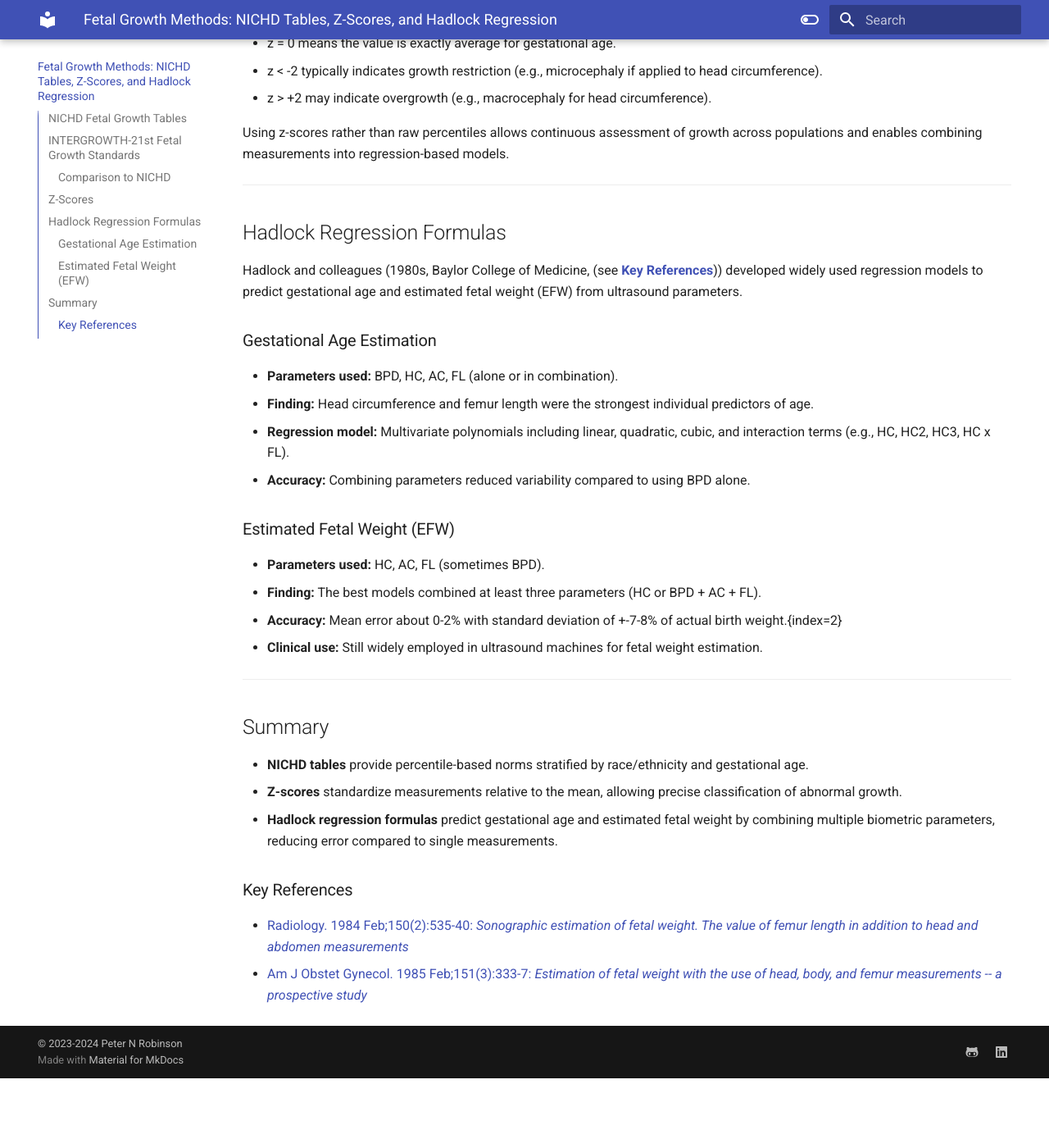
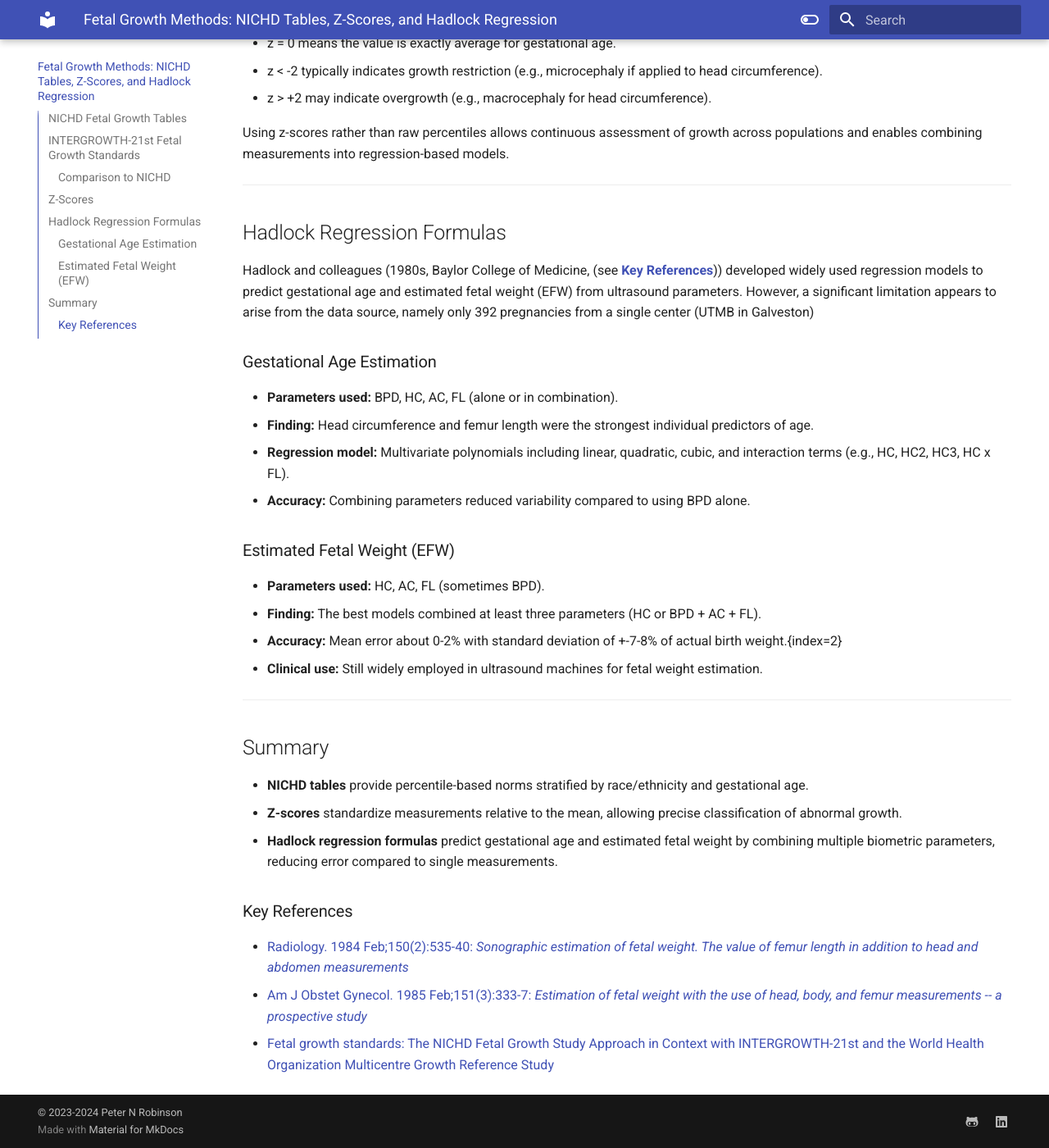
Before and after one commit to P2GX/prenatalppkt, an MkDocs documentation site: the page built from docs/fetal_growth_methods.md, in a window 1280 px wide and 1400 px high, scrolled down 1307 px. Shown: the whole window at 82% size. Built offline with MkDocs 1.6.1 and Material for MkDocs 9.7.7, drawn with Linux system fonts in a browser that asks for light colours; before the commit the page ends 2622 px from its top, so only the background shows below that.

Commit message:
add note on limitation of Hadlock's method

```diff
--- a/docs/fetal_growth_methods.md
+++ b/docs/fetal_growth_methods.md
@@ -51,7 +51,7 @@ Using z-scores rather than raw percentiles allows continuous assessment of growt
 ---
 
 ## Hadlock Regression Formulas
-Hadlock and colleagues (1980s, Baylor College of Medicine, (see [**Key References**](#key-references))) developed widely used regression models to predict gestational age and estimated fetal weight (EFW) from ultrasound parameters.
+Hadlock and colleagues (1980s, Baylor College of Medicine, (see [**Key References**](#key-references))) developed widely used regression models to predict gestational age and estimated fetal weight (EFW) from ultrasound parameters. However, a significant limitation appears to arise from the data source, namely only 392 pregnancies from a single center (UTMB in Galveston)
 
 ### Gestational Age Estimation
 - **Parameters used:** BPD, HC, AC, FL (alone or in combination).
@@ -75,3 +75,4 @@ Hadlock and colleagues (1980s, Baylor College of Medicine, (see [**Key Reference
 ### Key References
 - [Radiology. 1984 Feb;150(2):535-40: *Sonographic estimation of fetal weight. The value of femur length in addition to head and abdomen measurements*](https://pubmed.ncbi.nlm.nih.gov/6691115/){:target="_blank"}
 - [Am J Obstet Gynecol. 1985 Feb;151(3):333-7: *Estimation of fetal weight with the use of head, body, and femur measurements -- a prospective study*](https://www.sciencedirect.com/science/article/pii/0002937885902984?via%3Dihub){:target="_blank"}
+- [Fetal growth standards: The NICHD Fetal Growth Study Approach in Context with INTERGROWTH-21st and the World Health Organization Multicentre Growth Reference Study](Grantz KL, Hediger ML, Liu D, Buck Louis GM. Fetal growth standards: the NICHD fetal growth study approach in context with INTERGROWTH-21st and the World Health Organization Multicentre Growth Reference Study. Am J Obstet Gynecol. 2018 Feb;218(2S):S641-S655.e28. doi: 10.1016/j.ajog.2017.11.593. Epub 2017 Dec 22. PMID: 29275821; PMCID: PMC5807181.)
```
